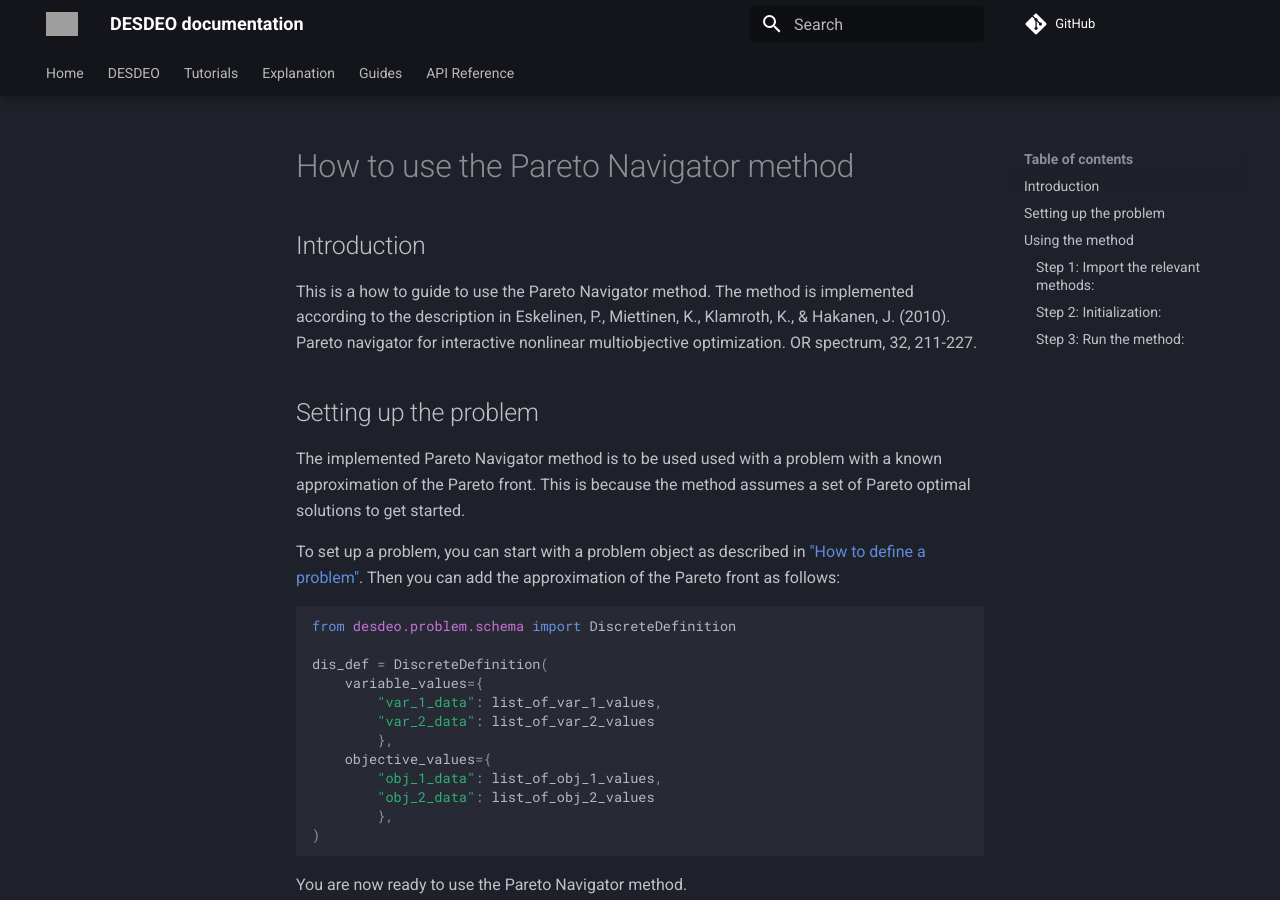
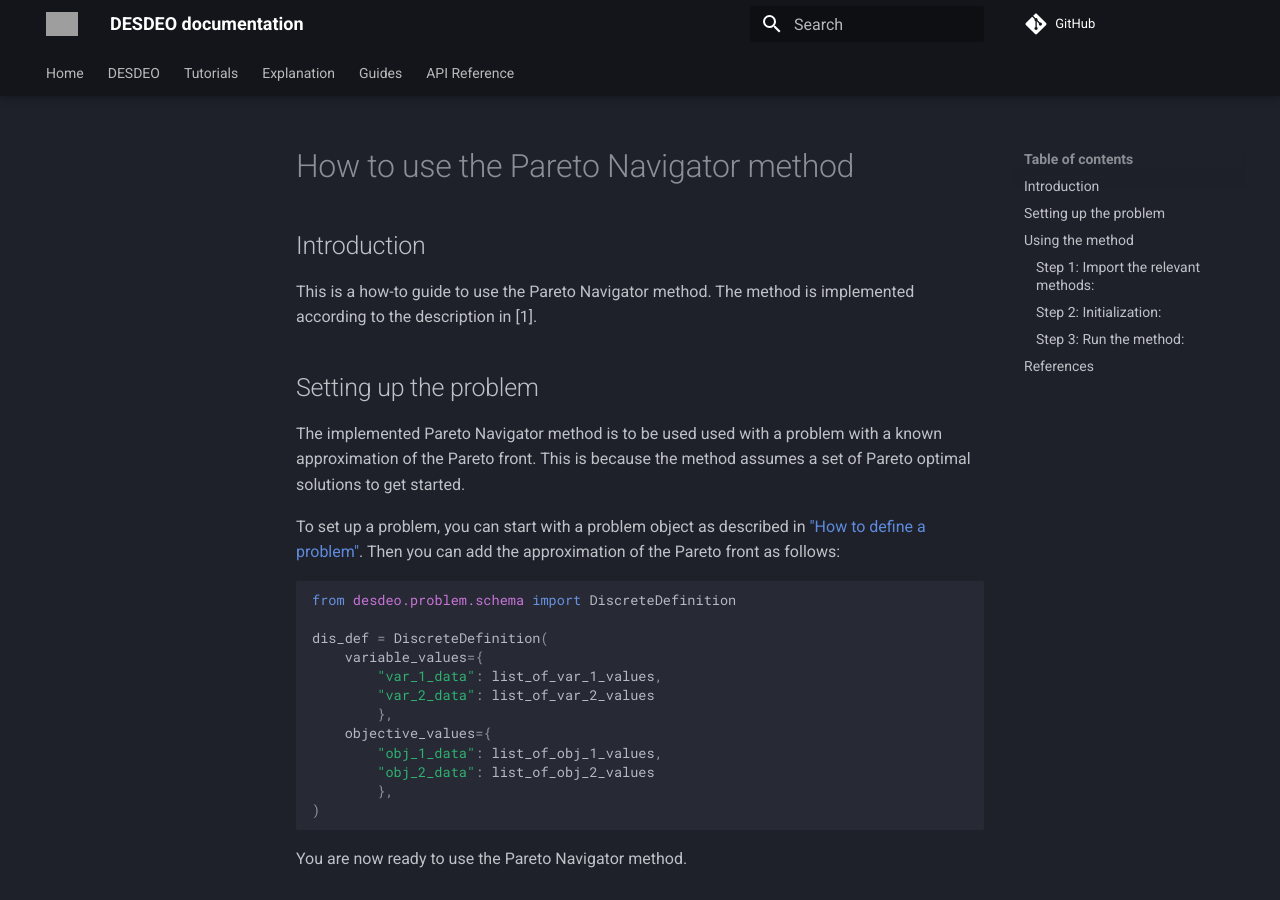
Before and after one commit to industrial-optimization-group/DESDEO, an MkDocs documentation site: the page built from docs/howtoguides/pareto_navigator.md, in a window 1280 px wide and 900 px high. Built offline with MkDocs 1.6.1 and Material for MkDocs 9.7.7, drawn with Linux system fonts in a browser that asks for light colours; comment, search, counter and statistics services are not loaded; some of the changed text lies outside the part shown; grey boxes are pictures that could not be loaded.

Commit message:
Modifications to Pareto Navigator how-to guide.

````diff
--- a/docs/howtoguides/pareto_navigator.md
+++ b/docs/howtoguides/pareto_navigator.md
@@ -2,9 +2,8 @@
 
 ## Introduction
 
-This is a how to guide to use the Pareto Navigator method.
-The method is implemented according to the description in
-Eskelinen, P., Miettinen, K., Klamroth, K., & Hakanen, J. (2010). Pareto navigator for interactive nonlinear multiobjective optimization. OR spectrum, 32, 211-227.
+This is a how-to guide to use the Pareto Navigator method.
+The method is implemented according to the description in [1].
 
 ## Setting up the problem
 
@@ -81,3 +80,7 @@
 # Run the method
 solutions = calculate_all_solutions(problem, current_solution, adjusted_speed, num_solutions, preference_information)
 ```
+
+## References
+
+[1]: Eskelinen, P., Miettinen, K., Klamroth, K., & Hakanen, J. (2010). Pareto Navigator for Interactive Nonlinear Multiobjective Optimization. OR Spectrum, 32, 211-227.
````
